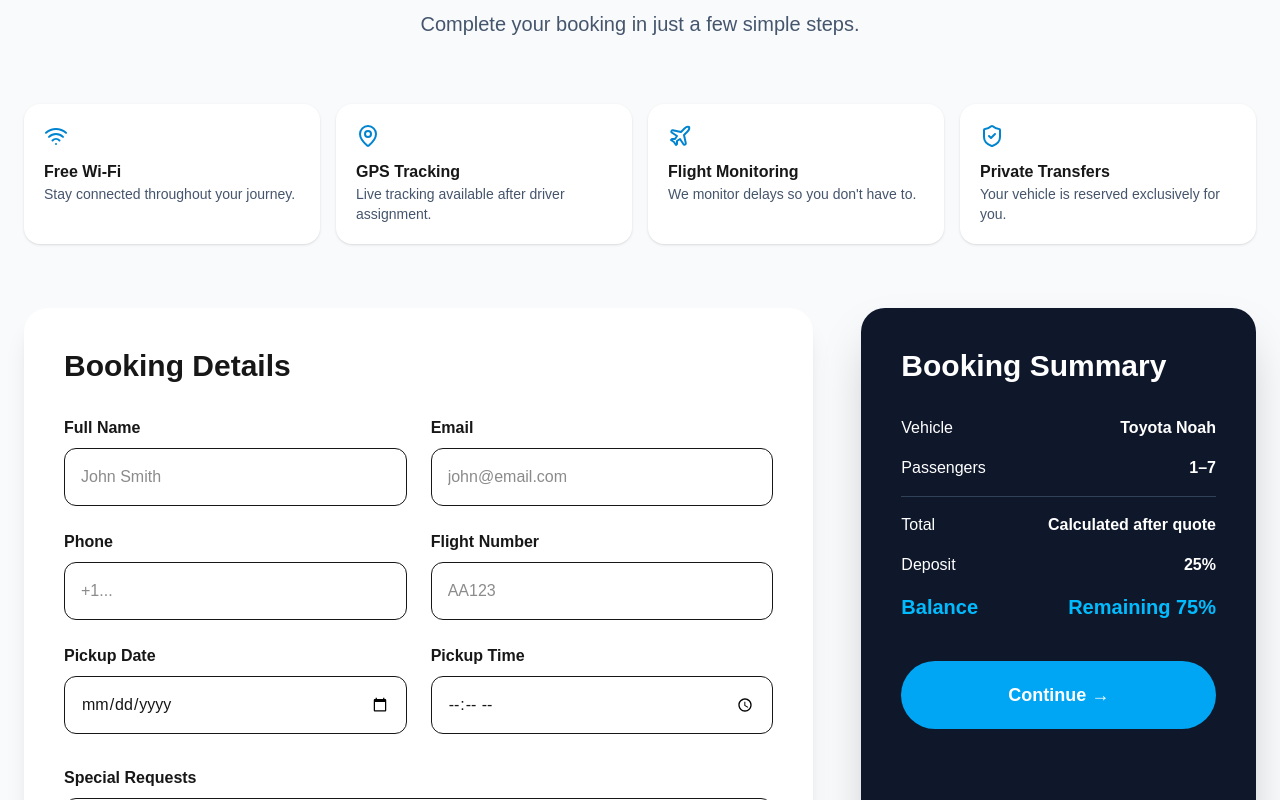
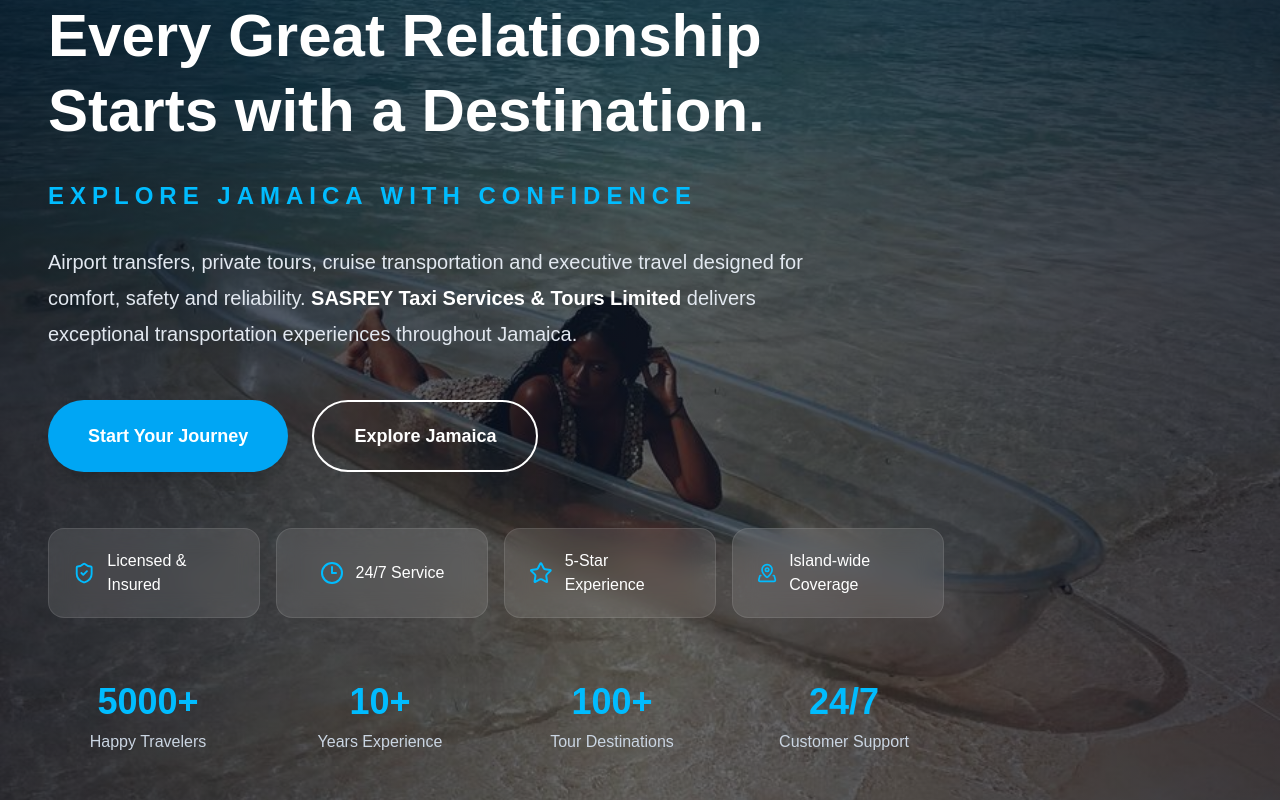
Before and after one commit to taxeservices-tech/sasrey-operations-platform, a Next.js app: page / in a window 1280 px wide. Shown: the part 240-1040 px from the top of the page. Built offline with nearby package versions, Linux system fonts and the light colour scheme.

Commit message:
Restore stable website after recovery

```diff
--- a/app/page.tsx
+++ b/app/page.tsx
@@ -1,222 +1,36 @@
-import {
-  CalendarDays,
-  Clock3,
-  Plane,
-  User,
-  Phone,
-  Mail,
-  MapPin,
-  ShieldCheck,
-  Wifi,
-} from "lucide-react";
+import Hero from "@/components/home/Hero";
+import HeroStats from "@/components/home/HeroStats";
+import DiscoverJamaica from "@/components/home/DiscoverJamaica";
+import Services from "@/components/home/Services";
+import Fleet from "@/components/home/Fleet";
+import WhyChoose from "@/components/home/WhyChoose";
+import Testimonials from "@/components/home/Testimonials";
+import BookingCTA from "@/components/home/BookingCTA";
+import QuoteCalculator from "@/components/booking/QuoteCalculator";
+import Footer from "@/components/home/Footer";
 
-export default function BookPage() {
+export default function Home() {
   return (
-    <main className="bg-slate-50 py-20">
-      <div className="mx-auto max-w-7xl px-6">
+    <main>
+      <Hero />
 
-        {/* Hero */}
+      <HeroStats />
 
-        <div className="mb-16 text-center">
+      <DiscoverJamaica />
 
-          <span className="rounded-full bg-sky-100 px-5 py-2 text-sm font-semibold uppercase tracking-[0.3em] text-sky-700">
-            Book Your Transfer
-          </span>
+      <Services />
 
-          <h1 className="mt-6 text-5xl font-black text-slate-900">
-            Your Jamaican Journey
-            <br />
-            Starts Here
-          </h1>
+      <Fleet />
 
-          <p className="mx-auto mt-6 max-w-3xl text-xl leading-8 text-slate-600">
-            Complete your booking in just a few simple steps.
-          </p>
+      <WhyChoose />
 
-        </div>
+      <Testimonials />
 
-        {/* Included */}
+      <BookingCTA />
 
-        <div className="mb-16 grid gap-4 md:grid-cols-4">
+      <QuoteCalculator />
 
-          <div className="rounded-2xl bg-white p-5 shadow">
-            <Wifi className="mb-3 text-sky-600" />
-            <h3 className="font-bold">Free Wi-Fi</h3>
-            <p className="text-sm text-slate-600">
-              Stay connected throughout your journey.
-            </p>
-          </div>
-
-          <div className="rounded-2xl bg-white p-5 shadow">
-            <MapPin className="mb-3 text-sky-600" />
-            <h3 className="font-bold">GPS Tracking</h3>
-            <p className="text-sm text-slate-600">
-              Live tracking available after driver assignment.
-            </p>
-          </div>
-
-          <div className="rounded-2xl bg-white p-5 shadow">
-            <Plane className="mb-3 text-sky-600" />
-            <h3 className="font-bold">Flight Monitoring</h3>
-            <p className="text-sm text-slate-600">
-              We monitor delays so you don't have to.
-            </p>
-          </div>
-
-          <div className="rounded-2xl bg-white p-5 shadow">
-            <ShieldCheck className="mb-3 text-sky-600" />
-            <h3 className="font-bold">Private Transfers</h3>
-            <p className="text-sm text-slate-600">
-              Your vehicle is reserved exclusively for you.
-            </p>
-          </div>
-
-        </div>
-
-        <div className="grid gap-12 lg:grid-cols-[2fr_1fr]">
-
-          {/* Booking Form */}
-
-          <div className="rounded-3xl bg-white p-10 shadow-xl">
-
-            <h2 className="mb-8 text-3xl font-black">
-              Booking Details
-            </h2>
-
-            <div className="grid gap-6 md:grid-cols-2">
-
-              <div>
-                <label className="mb-2 block font-semibold">
-                  Full Name
-                </label>
-
-                <input
-                  className="w-full rounded-xl border p-4"
-                  placeholder="John Smith"
-                />
-              </div>
-
-              <div>
-                <label className="mb-2 block font-semibold">
-                  Email
-                </label>
-
-                <input
-                  className="w-full rounded-xl border p-4"
-                  placeholder="john@email.com"
-                />
-              </div>
-
-              <div>
-                <label className="mb-2 block font-semibold">
-                  Phone
-                </label>
-
-                <input
-                  className="w-full rounded-xl border p-4"
-                  placeholder="+1..."
-                />
-              </div>
-
-              <div>
-                <label className="mb-2 block font-semibold">
-                  Flight Number
-                </label>
-
-                <input
-                  className="w-full rounded-xl border p-4"
-                  placeholder="AA123"
-                />
-              </div>
-
-              <div>
-                <label className="mb-2 block font-semibold">
-                  Pickup Date
-                </label>
-
-                <input
-                  type="date"
-                  className="w-full rounded-xl border p-4"
-                />
-              </div>
-
-              <div>
-                <label className="mb-2 block font-semibold">
-                  Pickup Time
-                </label>
-
-                <input
-                  type="time"
-                  className="w-full rounded-xl border p-4"
-                />
-              </div>
-
-            </div>
-
-            <div className="mt-8">
-
-              <label className="mb-2 block font-semibold">
-                Special Requests
-              </label>
-
-              <textarea
-                rows={5}
-                className="w-full rounded-xl border p-4"
-                placeholder="Child seat, supermarket stop, wheelchair assistance..."
-              />
-
-            </div>
-
-          </div>
-
-          {/* Booking Summary */}
-
-          <aside className="rounded-3xl bg-slate-900 p-10 text-white shadow-2xl">
-
-            <h2 className="text-3xl font-black">
-              Booking Summary
-            </h2>
-
-            <div className="mt-8 space-y-4">
-
-              <div className="flex justify-between">
-                <span>Vehicle</span>
-                <strong>Toyota Noah</strong>
-              </div>
-
-              <div className="flex justify-between">
-                <span>Passengers</span>
-                <strong>1–7</strong>
-              </div>
-
-              <hr className="border-slate-700" />
-
-              <div className="flex justify-between">
-                <span>Total</span>
-                <strong>Calculated after quote</strong>
-              </div>
-
-              <div className="flex justify-between">
-                <span>Deposit</span>
-                <strong>25%</strong>
-              </div>
-
-              <div className="flex justify-between text-xl font-bold text-sky-400">
-                <span>Balance</span>
-                <span>Remaining 75%</span>
-              </div>
-
-            </div>
-
-            <button className="mt-10 w-full rounded-full bg-sky-500 py-5 text-lg font-bold transition hover:bg-sky-600">
-              Continue →
-            </button>
-
-          </aside>
-
-        </div>
-
-      </div>
+      <Footer />
     </main>
   );
 }
```
